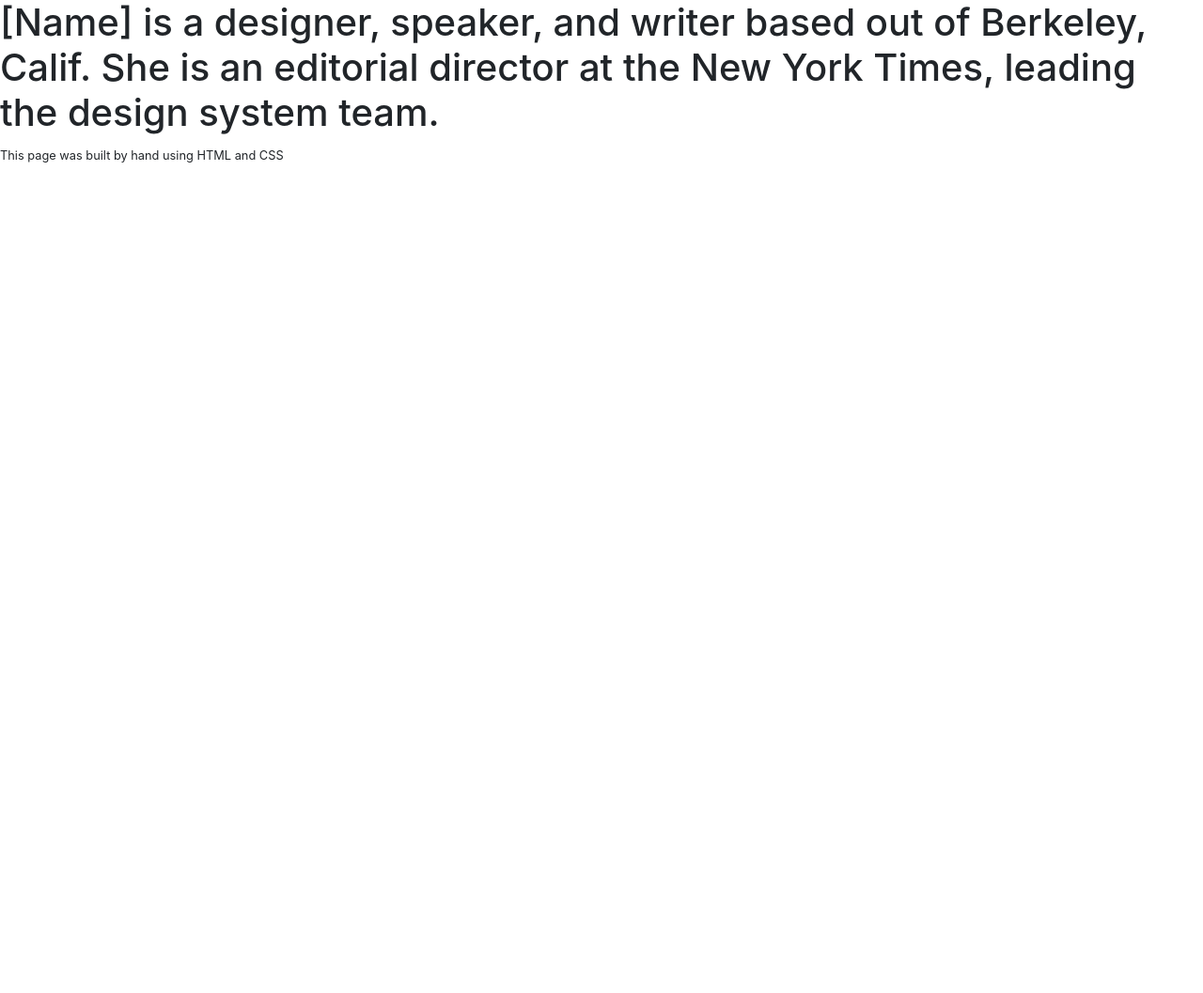
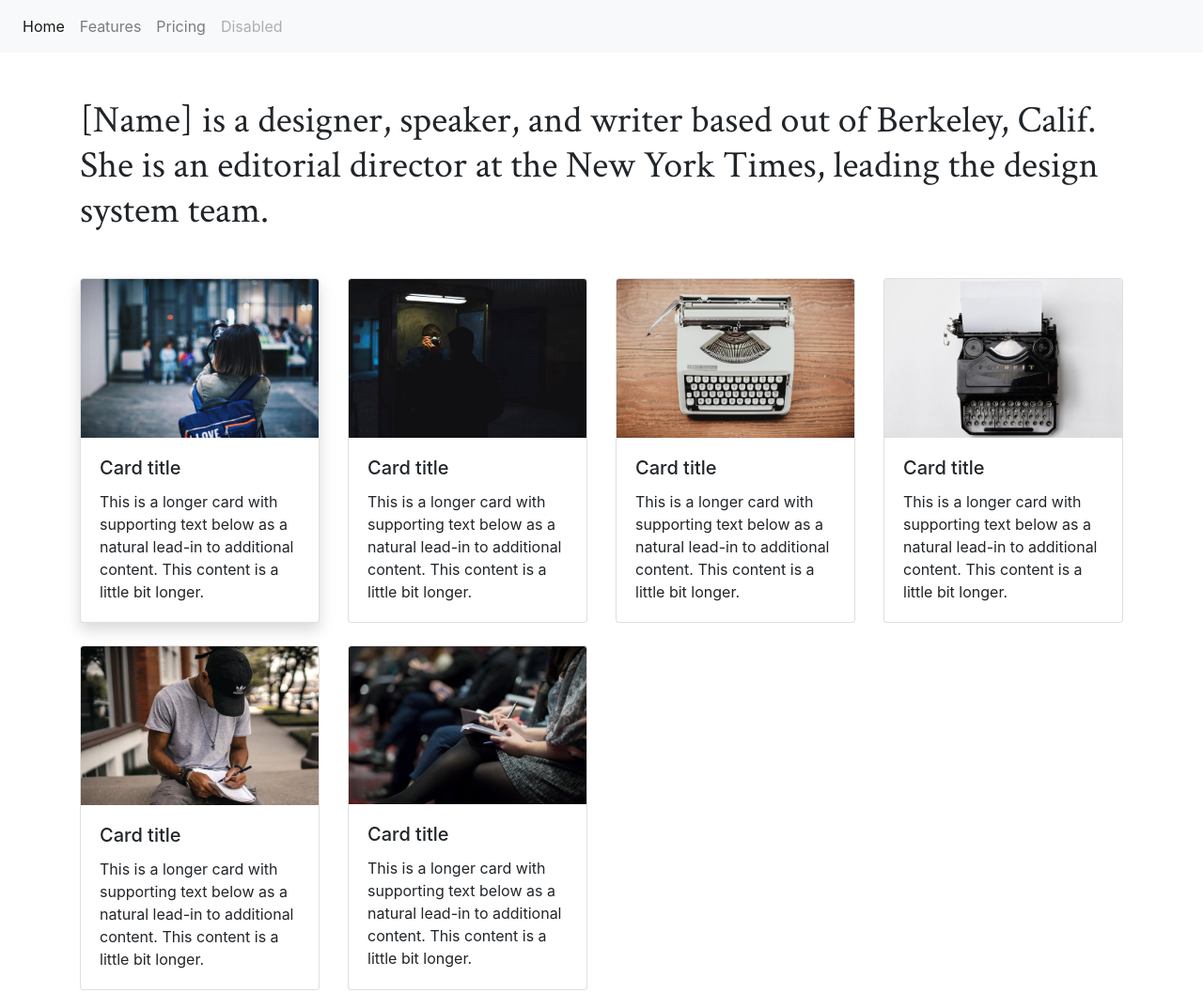
Before and after one commit to J220-Intro-Coding/bootstrap-part-1-setimmermann, a website: page src/index.html in a window 1280 px wide. Shown: the top 1057 px of the page at 94% size. Before the commit the page ends 800 px from the top, so only its background shows below. Drawn offline with Linux system fonts and the light colour scheme.

Commit message:
Update index.html

```diff
--- a/src/index.html
+++ b/src/index.html
@@ -4,58 +4,125 @@
     <meta charset="utf-8">
     <meta name="viewport" content="width=device-width, initial-scale=1, shrink-to-fit=no">
     <link rel="stylesheet" href="css/bootstrap.min.css">
+    <link href="https://fonts.googleapis.com/css?family=Crimson+Text&display=swap" rel="stylesheet">
 
     <title>Bootstrap Exercise File</title>
 
     <style>
+      header{
+      font-family: 'Crimson Text', serif;
+      }
 
     </style>
 
   </head>
   <body>
 
+  <nav class="navbar navbar-expand-lg navbar-light bg-light">
+  <button class="navbar-toggler" type="button" data-toggle="collapse" data-target="#navbarNav" aria-controls="navbarNav" aria-expanded="false" aria-label="Toggle navigation">
+    <span class="navbar-toggler-icon"></span>
+  </button>
+  <div class="collapse navbar-collapse" id="navbarNav">
+    <ul class="navbar-nav">
+      <li class="nav-item active">
+        <a class="nav-link" href="#">Home <span class="sr-only">(current)</span></a>
+      </li>
+      <li class="nav-item">
+        <a class="nav-link" href="#">Features</a>
+      </li>
+      <li class="nav-item">
+        <a class="nav-link" href="#">Pricing</a>
+      </li>
+      <li class="nav-item">
+        <a class="nav-link disabled" href="#" tabindex="-1" aria-disabled="true">Disabled</a>
+      </li>
+    </ul>
+  </div>
+</nav>
 
-
-    <div>
+    <div class="container">
 
 
 
-      <header>
+      <header class="my-5">
         <h1>[Name] is a designer, speaker, and writer based out of Berkeley, Calif. She is an editorial director at the New York Times, leading the design system team.</h1>
       </header>
 
 
 
-      <section>
+      <section class="row">
 
-          <div>
 
+                   <div class="col-12 col-sm-6 col-md-4  col-xl-3 mb-4">
+                      <div class="card h-100 shadow">
+                        <img src="assets/photographing1.jpg" class="card-img-top" alt="...">
+                        <div class="card-body">
+                          <h5 class="card-title">Card title</h5>
+                          <p class="card-text">This is a longer card with supporting text below as a natural lead-in to additional content. This content is a little bit longer.</p>
+                        </div>
+                      </div>
                     </div>
 
 
-          <div>
-
+                    <div class="col-12 col-sm-6 col-md-4  col-xl-3 mb-4">
+                      <div class="card h-100">
+                        <img src="assets/photographing2.jpg" class="card-img-top" alt="...">
+                        <div class="card-body">
+                          <h5 class="card-title">Card title</h5>
+                          <p class="card-text">This is a longer card with supporting text below as a natural lead-in to additional content. This content is a little bit longer.</p>
+                        </div>
+                      </div>
                     </div>
 
 
-          <div>
-
+                    <div class="col-12 col-sm-6 col-md-4  col-xl-3 mb-4">
+                      <div class="card h-100">
+                        <img src="assets/typewriter1.jpg" class="card-img-top" alt="...">
+                        <div class="card-body">
+                          <h5 class="card-title">Card title</h5>
+                          <p class="card-text">This is a longer card with supporting text below as a natural lead-in to additional content. This content is a little bit longer.</p>
+                        </div>
+                      </div>
                     </div>
 
 
-          <div>
-
+                    <div class="col-12 col-sm-6 col-md-4  col-xl-3 mb-4">
+                      <div class="card h-100">
+                        <img src="assets/typewriter2.jpg" class="card-img-top" alt="...">
+                        <div class="card-body">
+                          <h5 class="card-title">Card title</h5>
+                          <p class="card-text">This is a longer card with supporting text below as a natural lead-in to additional content. This content is a little bit longer.</p>
+                        </div>
+                      </div>
                     </div>
 
 
-          <div>
-
+                    <div class="col-12 col-sm-6 col-md-4  col-xl-3 mb-4">
+                      <div class="card h-100">
+                        <img src="assets/notetaking1.jpg" class="card-img-top" alt="...">
+                        <div class="card-body">
+                          <h5 class="card-title">Card title</h5>
+                          <p class="card-text">This is a longer card with supporting text below as a natural lead-in to additional content. This content is a little bit longer.</p>
+                        </div>
+                      </div>
                     </div>
 
 
-          <div>
-
+                    <div class="col-12 col-sm-6 col-md-4  col-xl-3 mb-4">
+                      <div class="card h-100">
+                        <img src="assets/notetaking2.jpg" class="card-img-top" alt="...">
+                        <div class="card-body">
+                          <h5 class="card-title">Card title</h5>
+                          <p class="card-text">This is a longer card with supporting text below as a natural lead-in to additional content. This content is a little bit longer.</p>
                         </div>
+                      </div>
+                    </div>
+Lorem ipsum dolor sit amet, consectetur adipisicing elit, sed do eiusmod
+tempor incididunt ut labore et dolore magna aliqua. Ut enim ad minim veniam,
+quis nostrud exercitation ullamco laboris nisi ut aliquip ex ea commodo
+consequat. Duis aute irure dolor in reprehenderit in voluptate velit esse
+cillum dolore eu fugiat nulla pariatur. Excepteur sint occaecat cupidatat non
+proident, sunt in culpa qui officia deserunt mollit anim id est laborum.
 
       </section>
 
```
Lines whose indentation alone changed are shown as unchanged.
